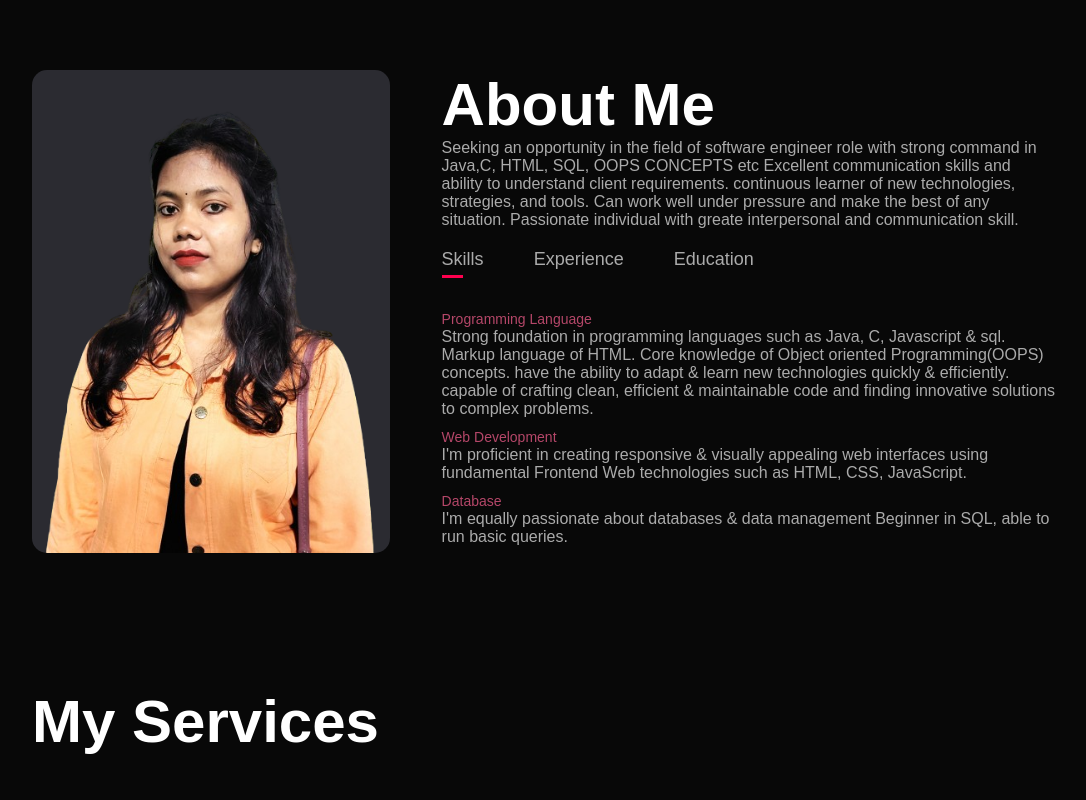
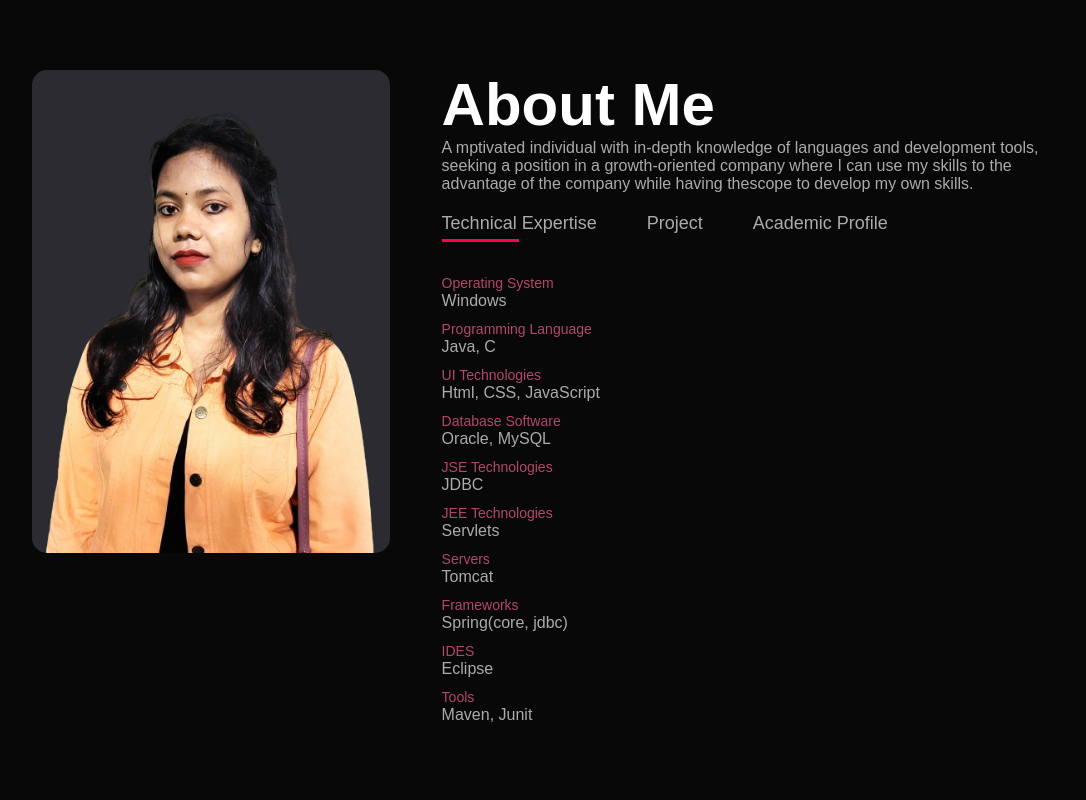
Before and after one commit to Lisamudra/personal-portfolio1, a plain HTML site: page index.html in a window 1280 px wide. Shown: the part 820-1620 px from the top of the page, without its empty margins (96-1182 px from the left). Drawn offline with Linux system fonts and the light colour scheme.

Commit message:
Update index.html

```diff
--- a/index.html
+++ b/index.html
@@ -24,7 +24,7 @@
                     <i class="fa-solid fa-bars" onclick="openmenu()"></i>
                 </nav>
                 <div class="header-text">
-                    <p>Software Engineer</p>
+                    <p>Software Engineer(Fresher)</p>
                     <h1>Hi, I'm <span>Lisamudra</span><br>Swain From Odisha</h1>
                 </div>
             </div>
@@ -38,36 +38,38 @@
                     </div>
                     <div class="about-col-2">
                         <h1 class="sub-title">About Me</h1>
-                        <p>Seeking an opportunity in the field of software engineer role with strong command in Java,C,
-                             HTML, SQL, OOPS CONCEPTS etc Excellent communication skills and ability to understand client requirements.
-                            continuous learner of new technologies, strategies, and tools. Can work well under pressure and make the
-                            best of any situation. Passionate individual with greate interpersonal and communication skill.</p>
+                        <p>A mptivated individual with in-depth knowledge of languages and development tools,
+                        seeking a position in a growth-oriented company where I can use my skills to the advantage of
+                        the company while having thescope to develop my own skills.</p>
 
                             <div class="tab-titles">
-                                <p class="tab-links active-link"onclick="opentab('skills')">Skills</p>
-                                <p class="tab-links" onclick="opentab('experience')">Experience</p>
-                                <p class="tab-links" onclick="opentab('education')">Education</p>
+                                <p class="tab-links active-link"onclick="opentab('skills')">Technical Expertise</p>
+                                <p class="tab-links" onclick="opentab('experience')">Project</p>
+                                <p class="tab-links" onclick="opentab('education')">Academic Profile</p>
                             </div>
                             <div class="tab-contents active-tab" id="skills">
                                 <ul>
-                                    <li><span>Programming Language</span><br>Strong foundation in programming languages such as Java, C,
-                                        Javascript & sql. Markup language of HTML. Core knowledge of Object oriented Programming(OOPS) concepts.
-                                        have the ability to adapt & learn new technologies quickly & efficiently. capable of crafting clean,
-                                        efficient & maintainable code and finding innovative solutions to complex problems. </li>
-                                    <li><span>Web Development</span><br>I'm proficient in creating responsive & visually appealing web interfaces
-                                        using fundamental Frontend Web technologies such as HTML, CSS, JavaScript.</li>
-                                    <li><span>Database</span><br>I'm equally passionate about databases & data management Beginner in SQL,
-                                        able to run basic queries.</li>
+                                    <li><span>Operating System</span><br>Windows</li>
+                                    <li><span>Programming Language</span><br>Java, C </li>
+                                    <li><span>UI Technologies</span><br>Html, CSS, JavaScript</li>
+                                    <li><span>Database Software</span><br>Oracle, MySQL</li>
+                                    <li><span>JSE Technologies</span><br>JDBC</li>
+                                    <li><span>JEE Technologies</span><br>Servlets</li>
+                                    <li><span>Servers</span><br>Tomcat</li>
+                                    <li><span>Frameworks</span><br>Spring(core, jdbc)</li>
+                                    <li><span>IDES</span><br>Eclipse</li>
+                                    <li><span>Tools</span><br>Maven, Junit</li>
                                 </ul>
                             </div>
                             <div class="tab-contents" id="experience">
                                 <ul>
-                                    <li><span>Fresher</span><br>Since,I have No work Experience</li>
+                                    <li><span>As Final Semester Project</span><br>Java-Based Online Examination System: <br>
+                                        Empowering Educational Assessment in the Digital Age</li>
                                 </ul>
                             </div>
                             <div class="tab-contents" id="education">
                                 <ul>
-                                    <li><span>2024-Continue</span><br>MCA in Gandhi Engineering College, Bhubaneswar</li>
+                                    <li><span>2024</span><br>MCA from Gandhi Engineering College, Bhubaneswar</li>
                                     <li><span>2021</span><br>B.sc Under Utkal University, Bhubaneswar</li>
                                     <li><span>2018</span><br>CHSE From Junabhadra College</li>
                                     <li><span>2016</span><br>BSE From Netaji High School,Balichandrapur</li>
@@ -156,7 +158,7 @@
                     <a href="https://t.me/LISAMUDRA_SWAIN"><i class="fa-brands fa-telegram"></i></a>
                     <a href="https://www.linkedin.com/in/lisamudra-swain-b67947296"><i class="fa-brands fa-linkedin"></i></a>
                 </div>
-                <a href="images/lisa_resume.pdf" download class="btn btn2">Download Cv</a>
+                <a href="images/Lisamudra__JavaFresher.pdf" download class="btn btn2">Download Cv</a>
             </div>
             <div class="contact-right">
                 <form name="submit-to-google-sheet">
@@ -170,7 +172,7 @@
         </div>
     </div>
     <div class="copyright">
-        <p>Copyright ©Lisa. Made with <i class="fa-solid fa-heart"></i> by easy Tutorial</p>
+        <p>Designed and Developed<i class="fa-solid fa-heart"></i> by ©Lisa's...</p>
     </div>
 </div>
 
```
